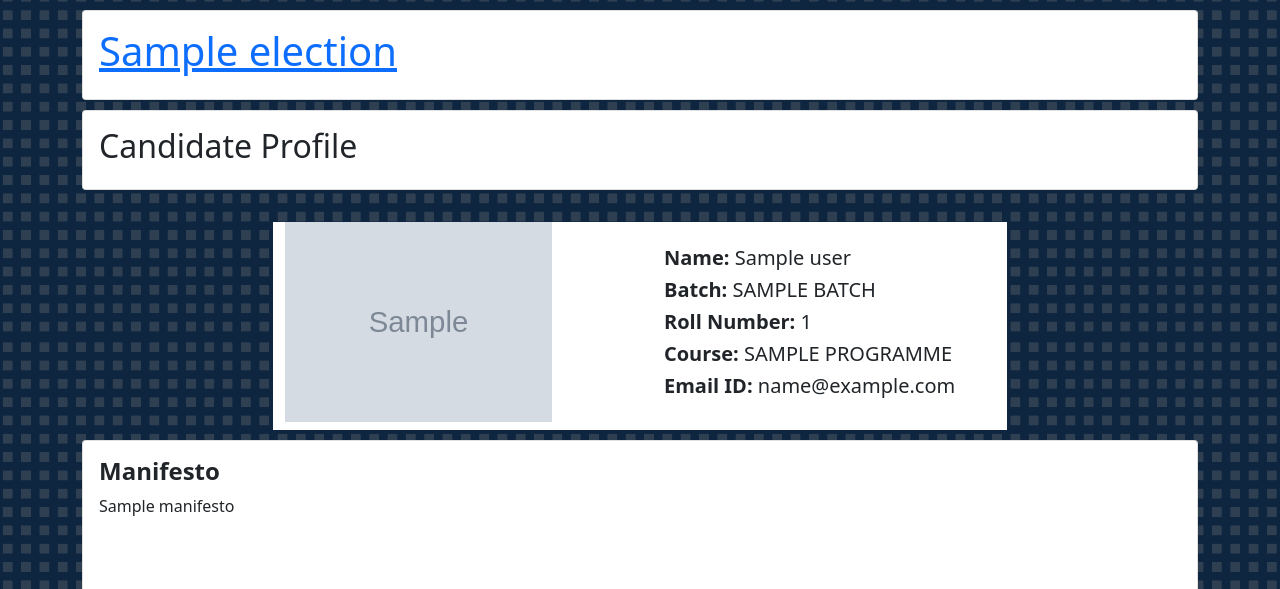
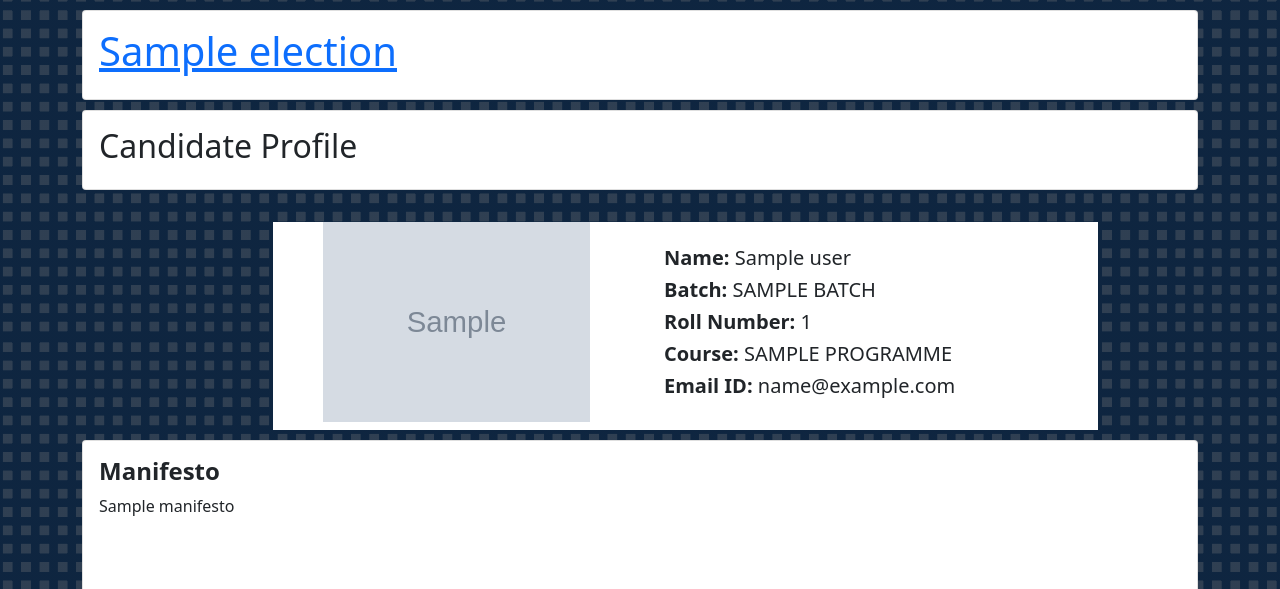
Before and after one commit to GaurangTandon/election-portal, a Flask app: template app/templates/election/candidate.html in a window 1280 px wide. Shown: the part 54-643 px from the top of the page. Run offline with Flask 2, Linux system fonts and the light colour scheme; the template is opened without the code that fills it: most values are stand-ins (such as "Sample title", 1, 10 or a date in 2020); grey boxes marked "Sample" are stand-in pictures; parts of the project's set-up code (start-up, migrations or seed data) failed here and were passed over; some libraries are stand-ins or nearby versions.

Commit message:
Minor fixes

```diff
--- a/app/templates/election/candidate.html
+++ b/app/templates/election/candidate.html
@@ -26,9 +26,9 @@
 
     <div class="row m-2 g-4">
         <div class="col-md-4 offset-md-2" style="background: white;">
-            <img src="{{ url_for('static', filename=candidate.photo ) }}" alt="Card image cap" style="height: 200px;">
+            <img src="{{ url_for('static', filename=candidate.photo ) }}" alt="Card image cap" style="height: 200px;margin: auto;display: block;">
         </div>
-        <div style="background: white;" class="col-md-4 p-4">
+        <div style="background: white;" class="col-md-5 p-4">
             <h5><b>Name: </b>{{ candidate.user.name }}</h5>
             <h5><b>Batch: </b>{{ candidate.user.batch | upper }}</h5>
             <h5><b>Roll Number: </b>{{ candidate.user.roll_number }}</h5>
```
Also changed, not shown: app/templates/election/election.html (+5 -5 lines).
